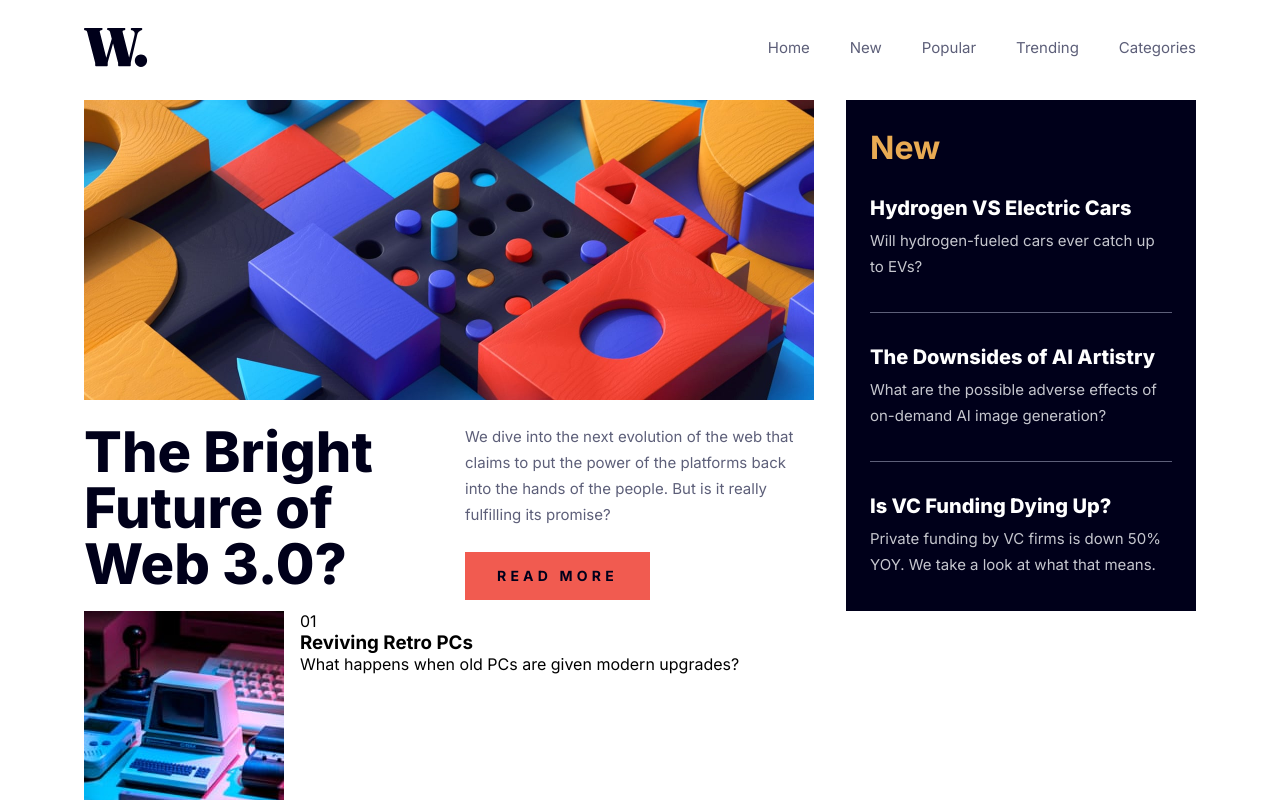
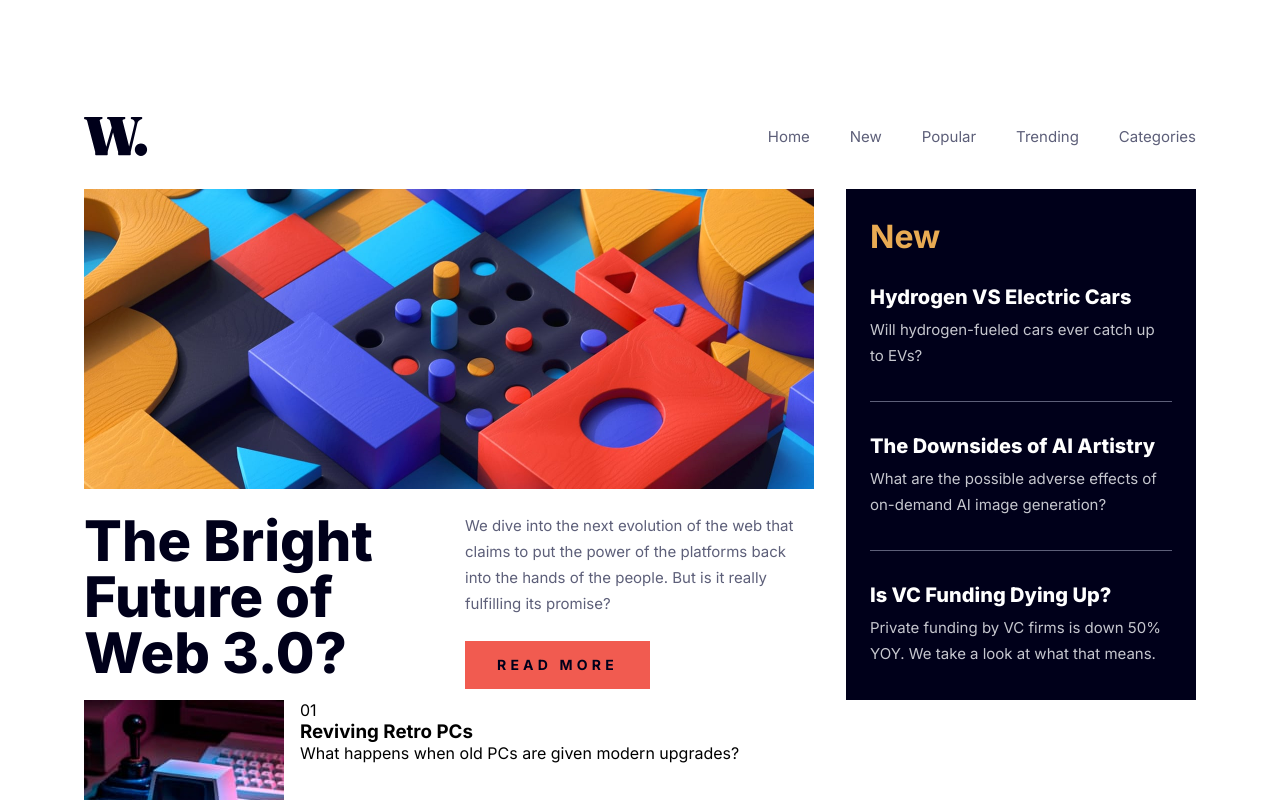
Before and after one commit to hectorlil48/fem-news-homepage, a React (Vite) app: page / in a window 1280 px wide. Shown: the top 800 px of the page. Built offline with nearby package versions, Linux system fonts and the light colour scheme.

Commit message:
Added padding for body on all breakpoints. Deleted breakpoint 600px.

```diff
--- a/src/index.css
+++ b/src/index.css
@@ -77,7 +77,7 @@ body {
   min-height: 100vh;
   font-family: "Inter", sans-serif;
   background-color: var(--white);
-  padding: 0 var(--spacing-200);
+  padding: 28px var(--spacing-200) 80px;
 }
 
 .container {
@@ -98,19 +98,17 @@ body {
   gap: var(--spacing-400);
 }
 
-@media (min-width: 600px) {
-  body {
-    padding: 0 var(--spacing-400);
-  }
-}
-
 @media (min-width: 768px) {
   body {
-    padding: 0 80px;
+    padding: 28px 80px 80px;
   }
 }
 
 @media (min-width: 1000px) {
+  body {
+    padding-top: 89px;
+  }
+
   .main__grid {
     grid-template-columns: 1fr 350px;
     gap: var(--spacing-400);
```
